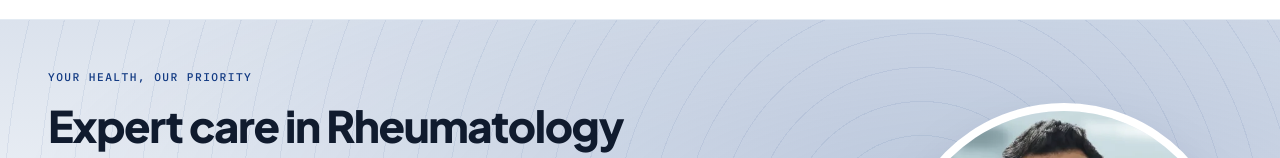
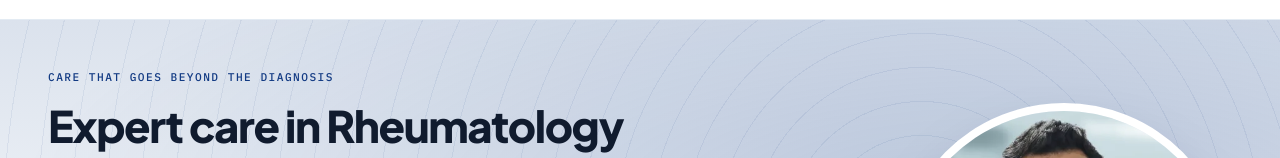
Before and after one commit to vijay-42/dira-clinic, a Next.js app: page / in a window 1280 px wide. Shown: the part 123-281 px from the top of the page. Built offline with nearby package versions, Linux system fonts and the light colour scheme.

Commit message:
Replace the clinic tagline
Co-Authored-By: Claude Opus 5 (1M context) <noreply@anthropic.com>

```diff
--- a/content/clinic.ts
+++ b/content/clinic.ts
@@ -17,7 +17,7 @@ export const TODO = '__TODO__' as const
 export const clinic = {
   name: 'DIRA',
   legalName: 'Deshpande Immunology & Rheumatology Advanced Clinic',
-  tagline: 'Your Health, Our Priority',
+  tagline: 'Care that goes beyond the diagnosis',
   /** The brand line from the supplied logo artwork. */
   strapline: 'Immunity Aligned. Movement Redefined.',
   /** Short descriptor beside the wordmark in the header. */
```
